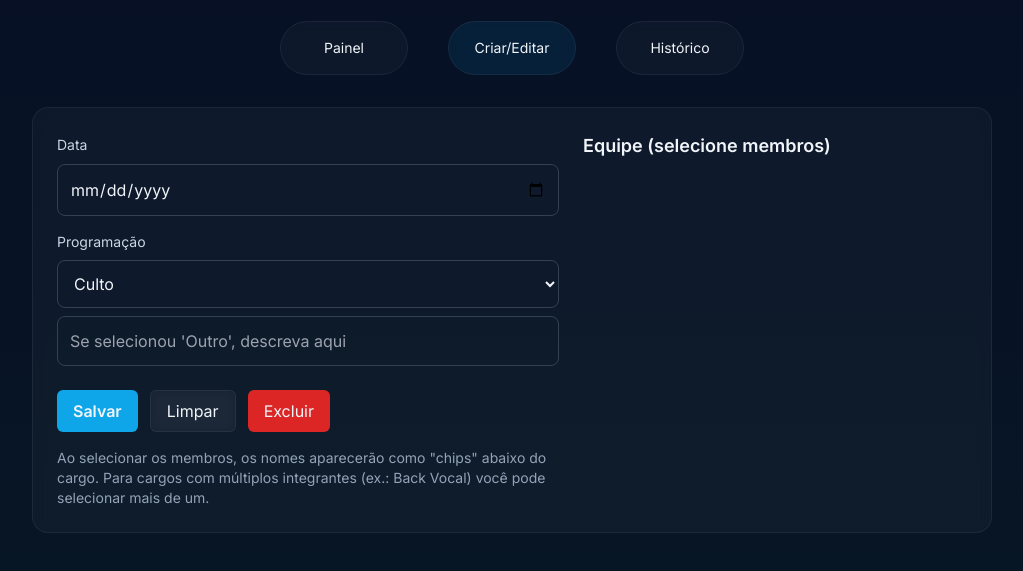
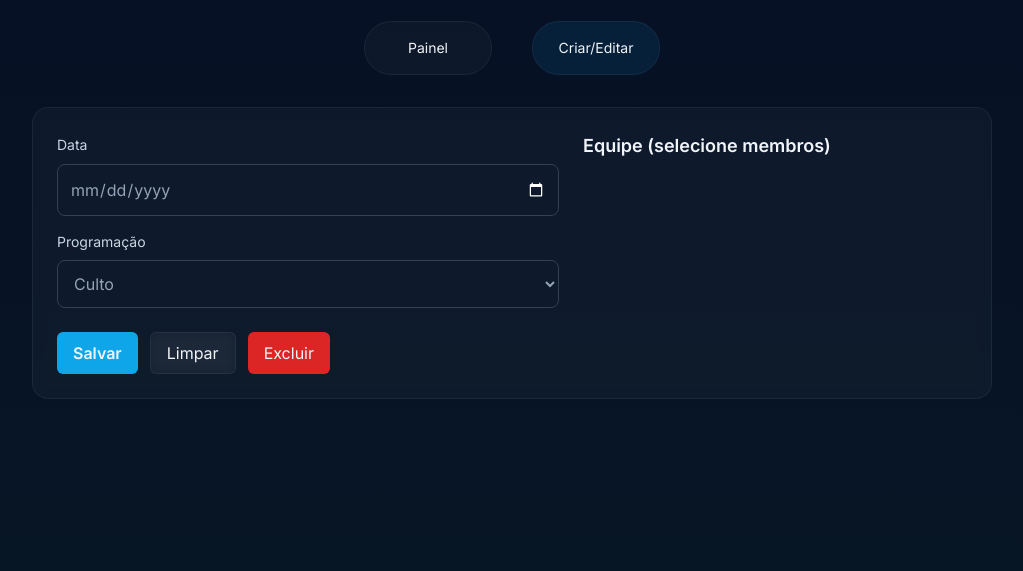
Before and after one commit to Felipe-ea/appEscalas, a plain HTML site: page index.html in a window 1280 px wide. Both pictures are taken after a click on the button "Criar/Editar". Shown: the part 71-642 px from the top of the page, without its empty margins (128-1151 px from the left). Drawn offline with nearby package versions, Linux system fonts and the light colour scheme.

Commit message:
Update index.html

```diff
--- a/index.html
+++ b/index.html
@@ -6,6 +6,8 @@
     <meta name="viewport" content="width=device-width,initial-scale=1" />
     <title>Escalas do Louvor — Design</title>
     <script src="https://cdn.tailwindcss.com"></script>
+    <script src="https://unpkg.com/@supabase/supabase-js@2.45.1/dist/umd/supabase.js"></script>
+    <script src="https://cdn.jsdelivr.net/npm/@supabase/supabase-js@2"></script>
     <script>
         tailwind.config = {
             theme: {
@@ -23,6 +25,11 @@
         body {
             font-family: Inter, system-ui, -apple-system, 'Segoe UI', Roboto, 'Helvetica Neue', Arial;
             background: linear-gradient(180deg, #071025 0%, #071725 100%);
+        }
+
+        .input-calendario-branco::-webkit-calendar-picker-indicator {
+            filter: invert(100%);
+            /* Usa 100% para inverter para branco */
         }
 
         .glass {
@@ -57,9 +64,12 @@
                 <h1 class="text-3xl lg:text-3xl font-bold">App Escalas</h1>
             </div>
             <nav class="flex justify-between gap-3 lg:gap-10">
-                <button id="tab-panel" class="w-34 lg:w-32 px-6 py-4 rounded-lg lg:rounded-full glass text-sm font-medium hover:bg-brand">Painel</button>
-                <button id="tab-edit" class="w-34 lg:w-32 px-6 py-4 rounded-lg lg:rounded-full glass text-sm font-medium hover:bg-brand">Criar/Editar</button>
-                <button id="tab-history" class="w-34 lg:w-32 px-6 py-4 rounded-lg lg:rounded-full glass text-sm font-medium hover:bg-brand">Histórico</button>
+                <button id="tab-panel"
+                    class="w-34 lg:w-32 px-6 py-4 rounded-lg lg:rounded-full glass text-sm font-medium hover:bg-brand">Painel</button>
+                <button id="tab-edit"
+                    class="w-34 lg:w-32 px-6 py-4 rounded-lg lg:rounded-full glass text-sm font-medium hover:bg-brand">Criar/Editar</button>
+                <button id="tab-history"
+                    class="hidden w-34 lg:w-32 px-6 py-4 rounded-lg lg:rounded-full glass text-sm font-medium hover:bg-brand">Histórico</button>
             </nav>
         </header>
 
@@ -75,27 +85,24 @@
                 <div class="flex-1">
                     <label class="text-sm text-slate-300">Data</label>
                     <input id="dateInput" type="date"
-                        class="mt-2 w-full p-3 rounded-lg bg-transparent border border-slate-700" />
+                        class="input-calendario-branco mt-2 w-full p-3 rounded-lg bg-transparent border border-slate-700 lg:text-slate-400" />
 
                     <label class="text-sm text-slate-300 mt-4 block">Programação</label>
-                    <select id="programType" class="mt-2 w-full p-3 rounded-lg bg-transparent border border-slate-700">
+                    <select id="programType"
+                        class="mt-2 w-full p-3 rounded-lg bg-transparent border border-slate-700 lg:text-slate-400">
                         <option value="Culto">Culto</option>
                         <option value="Vigília">Vigília</option>
                         <option value="Santa Ceia">Santa Ceia</option>
-                        <option value="Outro">Outro</option>
+                        <option value="--">--</option>
                     </select>
-                    <input id="customProgram" type="text" placeholder="Se selecionou 'Outro', descreva aqui"
-                        class="mt-2 w-full p-3 rounded-lg bg-transparent border border-slate-700" />
+                    <!-- <input id="customProgram" type="text" placeholder="Se selecionou 'Outro', descreva aqui"
+                        class="mt-2 w-full p-3 rounded-lg bg-transparent border border-slate-700" /> -->
 
                     <div class="mt-6 flex gap-3">
                         <button id="saveBtn" class="px-4 py-2 bg-brand rounded-md font-semibold">Salvar</button>
                         <button id="clearBtn" class="px-4 py-2 glass rounded-md">Limpar</button>
                         <button id="deleteBtn" class="px-4 py-2 bg-red-600 rounded-md">Excluir</button>
                     </div>
-
-                    <p class="text-slate-400 text-sm mt-4">Ao selecionar os membros, os nomes aparecerão como "chips"
-                        abaixo do cargo. Para cargos com múltiplos integrantes (ex.: Back Vocal) você pode selecionar
-                        mais de um.</p>
                 </div>
 
                 <div class="w-full lg:w-96">
```
